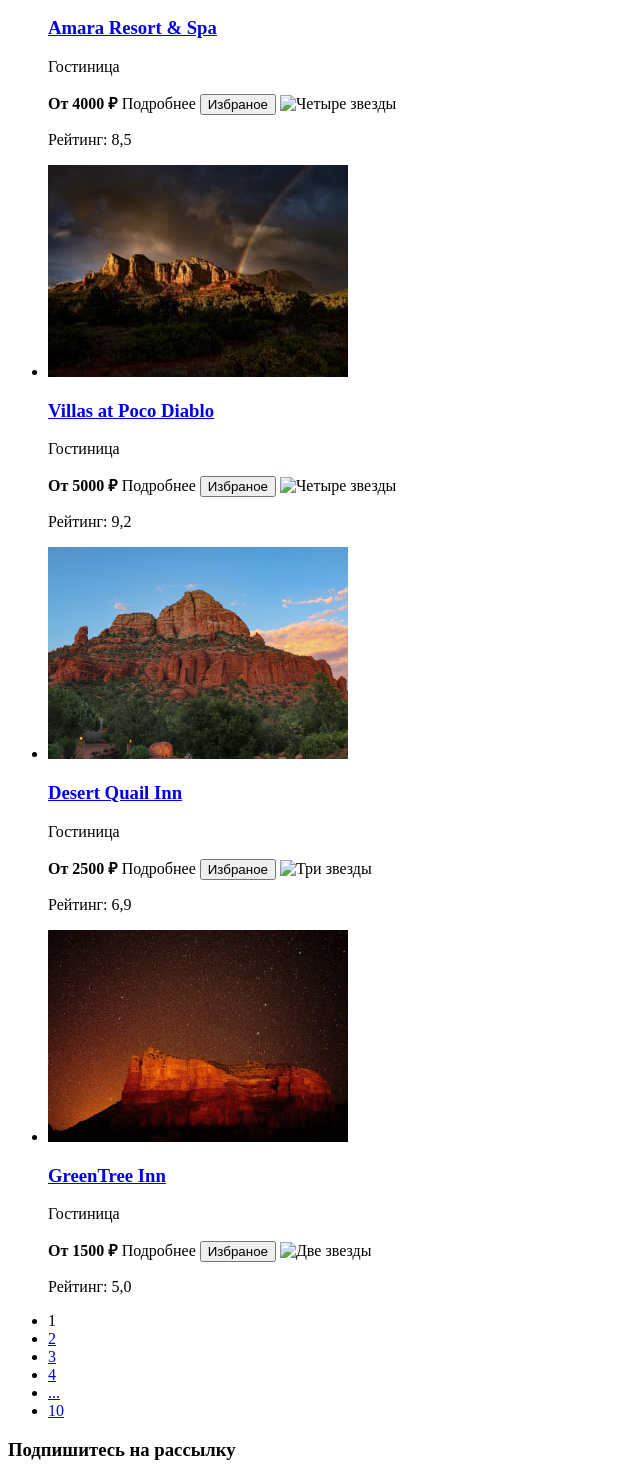
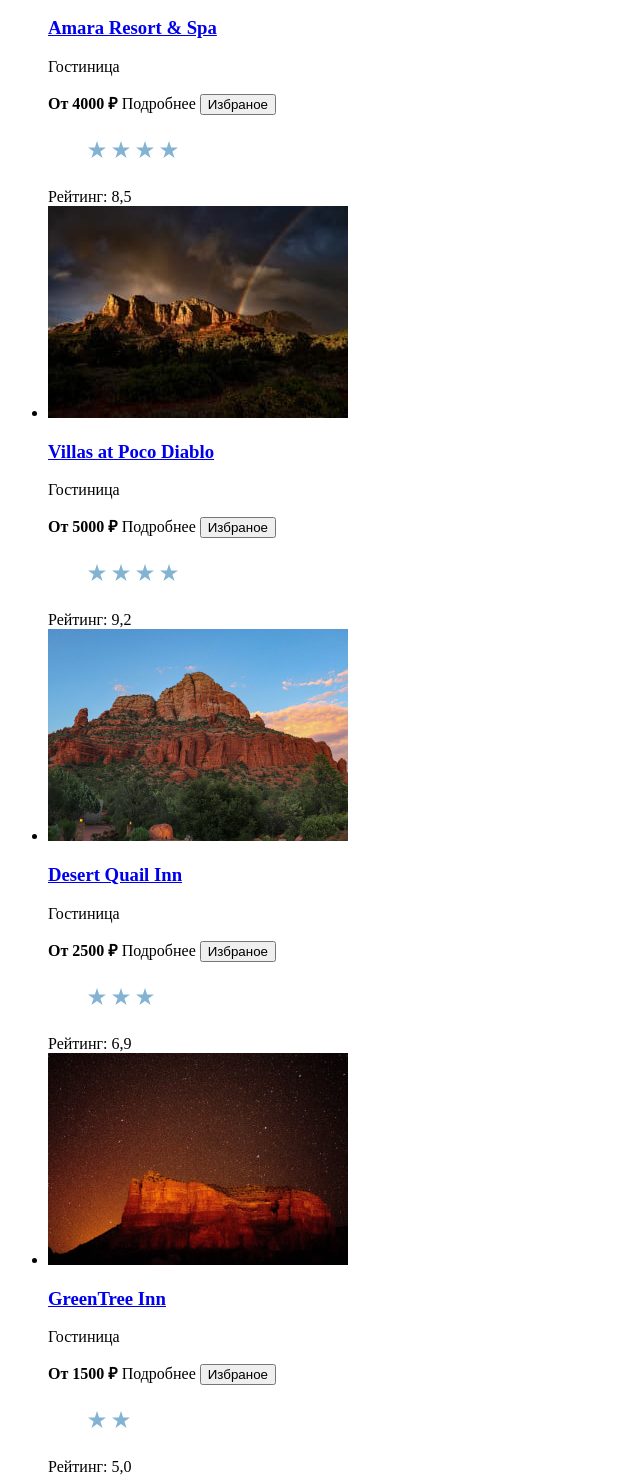
Before and after one commit to htmlacademy-htmlcss/2291705-sedona-37, a plain HTML site: page catalog.html in a window 1280 px wide. Shown: the part 1041-2516 px from the top of the page, without its empty margins (0-640 px from the left). Drawn offline with Linux system fonts and the light colour scheme.

Commit message:
переделал каталог и графику

```diff
--- a/catalog.html
+++ b/catalog.html
@@ -130,9 +130,12 @@
               <b class="product-card-price">От 4000 ₽</b>
               <a class="product-card button">Подробнее</a>
               <button class="favorites">Избраное</button>
-
-              <img class="stars-4" src="#" alt="Четыре звезды">
-              <p class="rating">Рейтинг: 8,5</p>
+              <div class="stars">
+                <figure>
+                  <img class="stars-4" src="images/hotel-card/stars-4 .svg" alt="Четыре звезды">
+                </figure>
+              </div>
+              <span class="rating">Рейтинг: 8,5</span>
 
             </li>
             <li class="product-card">
@@ -147,9 +150,12 @@
               <b class="product-card-price">От 5000 ₽</b>
               <a class="product-card button">Подробнее</a>
               <button class="favorites">Избраное</button>
-
-              <img class="stars-4" src="#" alt="Четыре звезды">
-              <p class="rating">Рейтинг: 9,2</p>
+              <div class="stars">
+                <figure>
+                  <img class="stars-4" src="images/hotel-card/stars-4 .svg" alt="Четыре звезды">
+                </figure>
+              </div>
+              <span class="rating">Рейтинг: 9,2</span>
 
             </li>
             <li class="product-card">
@@ -164,9 +170,12 @@
               <b class="product-card-price">От 2500 ₽</b>
               <a class="product-card button">Подробнее</a>
               <button class="favorites">Избраное</button>
-
-              <img class="stars-3" src="#" alt="Три звезды">
-              <p class="rating">Рейтинг: 6,9</p>
+              <div class="stars">
+                <figure>
+                  <img class="stars-3" src="images/hotel-card/stars-3 .svg" alt="Три звезды">
+                </figure>
+              </div>
+              <span class="rating">Рейтинг: 6,9</span>
 
             </li>
             <li class="product-card">
@@ -181,8 +190,11 @@
               <b class="product-card-price">От 1500 ₽</b>
               <a class="product-card button">Подробнее</a>
               <button class="favorites">Избраное</button>
-
-              <img class="stars-2" src="#" alt="Две звезды">
+              <div class="stars">
+                <figure>
+                  <img class="stars-2" src="images/hotel-card/stars-2 .svg" alt="Две звезды">
+                </figure>
+              </div>
               <p class="rating">Рейтинг: 5,0</p>
 
             </li>
@@ -222,17 +234,17 @@
         <section class="social-footer">
           <ul class="social-list">
             <li class="social-item">
-              <img class="logo-footer" src="images/social-icon/VK.svg" alt="Вконтакте" width="24" height="14">
+              <img class="logo-footer" src="images/social-icon/vk.svg" alt="Вконтакте" width="24" height="14">
               <a class="button" href="https://vk.com/htmlacademy" alt="Vkontakte"><span
                   class="visually-hidden">Vkontakte</span></a>
             </li>
             <li class="social-item">
-              <img class="logo-footer" src="images/social-icon/Telegram.svg" alt="Телеграм" width="18" height="15.1">
+              <img class="logo-footer" src="images/social-icon/telegram.svg" alt="Телеграм" width="18" height="15.1">
               <a class="button" href="https://t.me/htmlacademy" alt="Telegram"><span
                   class="visually-hidden">Telegram</span></a>
             </li>
             <li class="social-item">
-              <img class="logo-footer" src="images/social-icon/YouTube.svg" alt="YouTube" width="22" height="17">
+              <img class="logo-footer" src="images/social-icon/youtube.svg" alt="YouTube" width="22" height="17">
               <a class="button" href="https://www.youtube.com/user/htmlacademyru" alt="Youtube"><span
                   class="visually-hidden">Youtube</span></a>
             </li>
```
Also changed, not shown: index.html (+2 -2 lines), images/advantages/advantages-1.jpg (renamed from images/advantages-1.jpg), images/advantages/advantages-2.jpg (renamed from images/advantages-2.jpg), images/hotel-card/stars-2 .svg (added), images/hotel-card/stars-3 .svg (added), images/hotel-card/stars-4 .svg (added).
